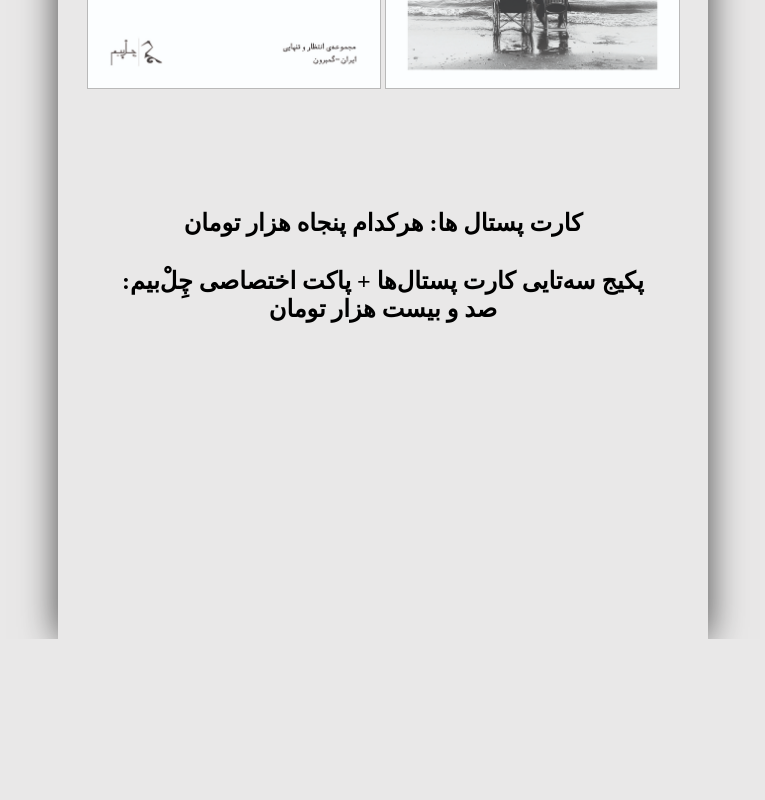
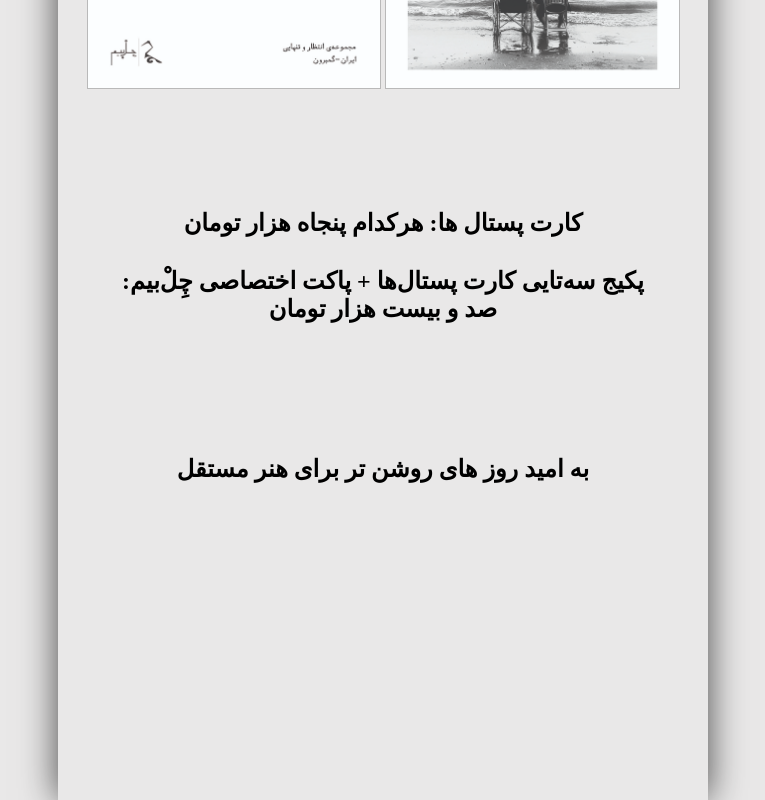
Before and after one commit to Azim-m/Chelbim, a plain HTML site: page index.html in a window 1280 px wide. Shown: the part 6994-7794 px from the top of the page, without its empty margins (257-1022 px from the left). Before the commit the page ends 7633 px from the top, so only its background shows below. Drawn offline with Linux system fonts and the light colour scheme; a web font is replaced by a local one.

Commit message:
Update index.html

```diff
--- a/index.html
+++ b/index.html
@@ -53,6 +53,7 @@
                 <span class="space"></span>
                 صد و بیست هزار تومان
             </h1>
+            <h1>به امید روز های روشن تر برای هنر مستقل</h1>
         </div>
     </div>
 </body>
```
